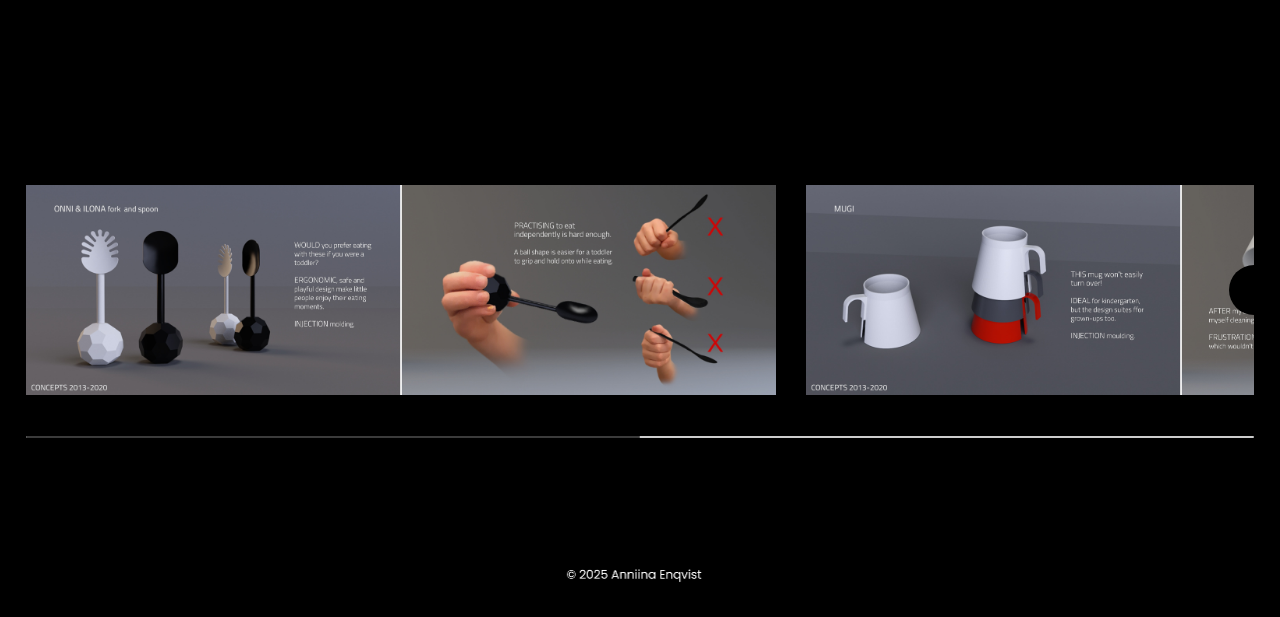
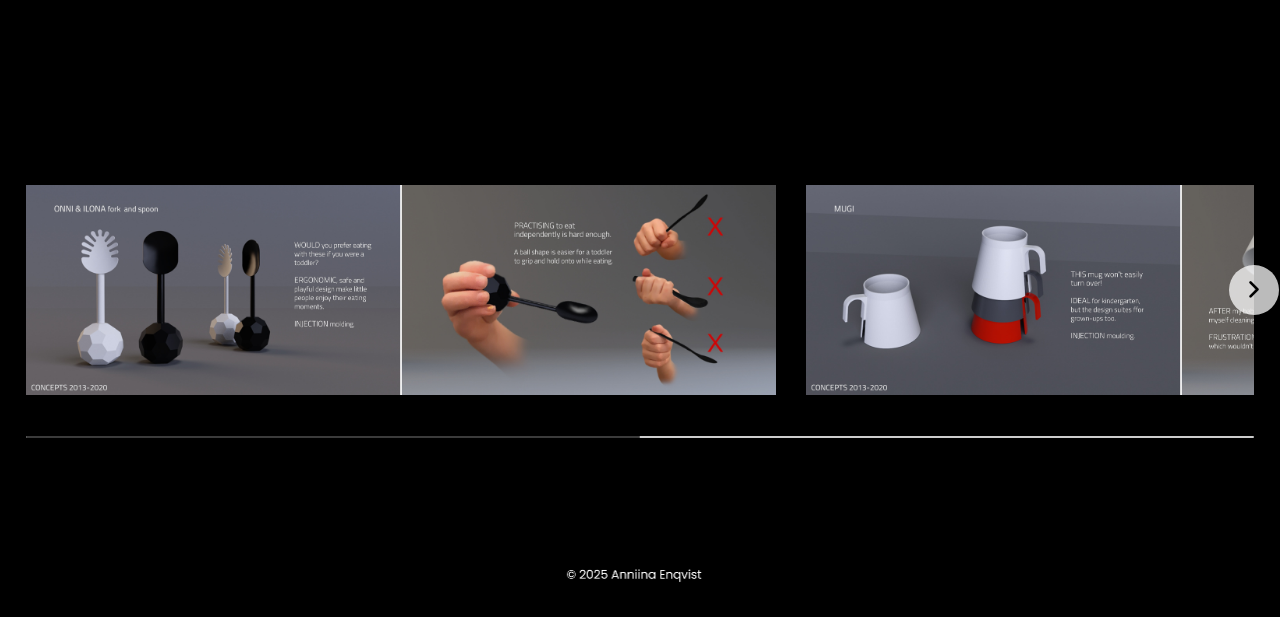
Before and after one commit to AnniinaEnqvist/anniinaenqvist.github.io, a plain HTML site: page AE/Old/Portfolio.html in a window 1280 px wide. In both pictures the pointer is over the button "chevron_right". Shown: the part 83-700 px from the top of the page. Drawn offline with nearby package versions, Linux system fonts and the light colour scheme.

Commit message:
Update style.css

```diff
--- a/AE/Old/style.css
+++ b/AE/Old/style.css
@@ -84,7 +84,7 @@ header {
 }
 
 .slider-wrapper .slide-button:hover {
-  background: #000000;
+  background: #ffffffbb;
 }
 
 .slider-wrapper .slide-button#prev-slide {
```
